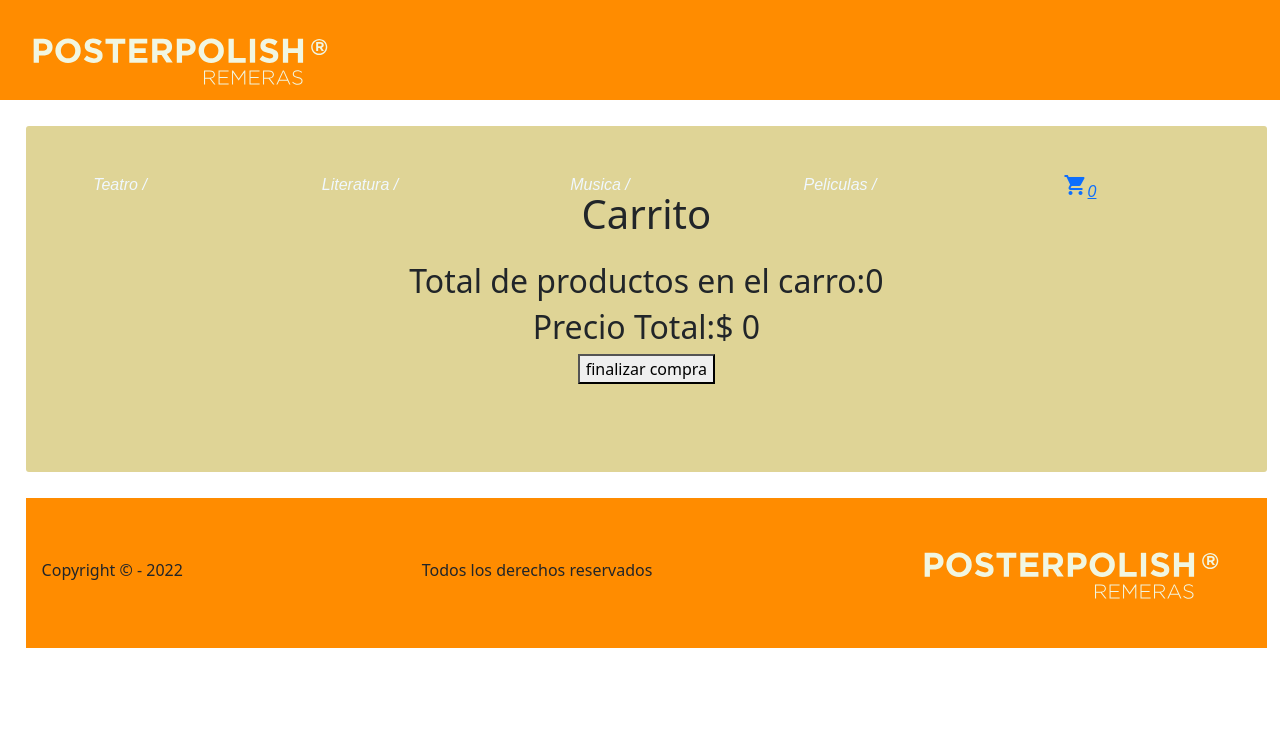
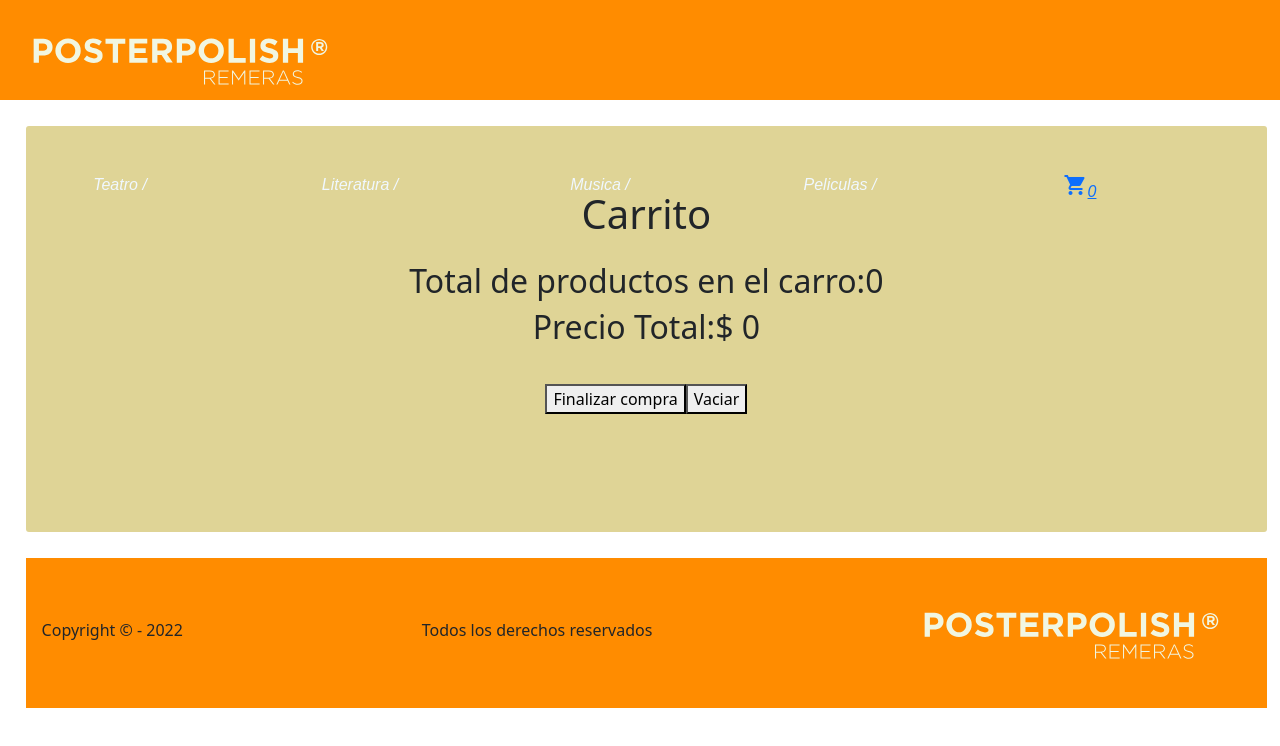
Before and after one commit to claudiodavid40/repoprueba, a React (Create React App) app: page /Carrito in a window 1280 px wide. Shown: the top 746 px of the page. Built offline with nearby package versions, Linux system fonts and the light colour scheme.

Commit message:
mejorando proyecto

```diff
--- a/src/components/Carrito.js
+++ b/src/components/Carrito.js
@@ -3,7 +3,7 @@ import CarritoLista from './CarritoLista';
 import {contexto} from "./miContexto";
 import{db} from "./firebase";
 import {collection , addDoc}from "firebase/firestore"
-import { toast } from 'react-toastify';
+
 
 
 const Carrito = () => {
@@ -11,6 +11,7 @@ const Carrito = () => {
   const {precio_total,carrito,vaciarCarrito,cantidad_total,preciototal,iconocarrito}=useContext(contexto)
   const [idCompra, setIdCompra] = useState("")
 
+const vaciarcarro=()=>{vaciarCarrito()}
 
 const guardarCompra=()=>{
 
@@ -30,6 +31,7 @@ const guardarCompra=()=>{
   }
 
 
+
   const consulta=addDoc(ordenesCollection,orden)
 
   consulta
@@ -37,7 +39,7 @@ const guardarCompra=()=>{
     setIdCompra(resultado.id)
   })
   .catch((err)=>{
-    toast.error(err)
+    console.log(err)
   })
 
 }
@@ -48,10 +50,13 @@ const guardarCompra=()=>{
     <div className='itemCarrito'>
     <h1>Carrito</h1>
     <CarritoLista carrito={carrito}/>
-    {/* <button onClick={handleClick}>vaciar</button> */}
+
     <h2>Total de productos en el carro:{iconocarrito()}</h2>
     <h2>Precio Total:$ {preciototal()}</h2>
-    <button onClick={guardarCompra}> finalizar compra</button>
+    <div className='botonescarro'>
+    <button onClick={guardarCompra}> Finalizar compra</button>
+    <button onClick={vaciarcarro}> Vaciar</button>
+    </div>
     <br></br>
     {idCompra && <h3>Felicitaciones! ha realizado con exito su compra.<br></br><span className='codigospan'>Código:{idCompra}</span></h3>}
 
--- a/src/components/CarritoItem.js
+++ b/src/components/CarritoItem.js
@@ -7,7 +7,7 @@ import { memo } from 'react'
 const CarritoItem = ({carrito, contador, id}) => {
 
 
-const {eliminarProducto}=useContext(contexto)
+const {eliminarProducto,cantidad_total}=useContext(contexto)
 
 
 
--- a/src/components/ItemCount.js
+++ b/src/components/ItemCount.js
@@ -3,7 +3,7 @@ import { useState } from "react";
 
 
 
-const ItemCount = ({ inicial, stock, onAdd }) => {
+const ItemCount = ({ inicial, stock, onAdd}) => {
   const [contador, setContador] = useState(inicial);
 
 
--- a/src/components/miContexto.js
+++ b/src/components/miContexto.js
@@ -1,6 +1,6 @@
 import React from "react";
 import { createContext } from "react";
-import { useState} from "react";
+import { useState } from "react";
 
 export const contexto = createContext();
 
@@ -8,8 +8,6 @@ const { Provider } = contexto;
 
 const MiCustomProvider = ({ children }) => {
   const [carrito, setCarrito] = useState([]);
-  const [cantidad_total, setCantidad_total] = useState(0);
-  const [precio_total, setPrecio_total] = useState(0);
 
   const estaEnCarrito = (id) => {
     return carrito && carrito.some((item) => item.id === id);
@@ -19,18 +17,14 @@ const MiCustomProvider = ({ children }) => {
     let cartProduct = { producto, contador, id };
 
     let cartAux = [];
-    const preciofinal=(producto.precio *contador);
-    setPrecio_total(preciofinal+precio_total)
 
     if (estaEnCarrito(id)) {
       cartProduct = carrito.find((item) => item.id === id);
-      setCantidad_total(cantidad_total+contador)
+      cartProduct.contador = cartProduct.contador + contador;
+
       cartAux = [...cartProduct];
-
     } else {
       cartAux = [cartProduct, ...carrito];
-
-      setCantidad_total(cantidad_total+contador)
     }
 
     setCarrito(cartAux);
@@ -44,16 +38,17 @@ const MiCustomProvider = ({ children }) => {
     setCarrito([]);
   };
 
-const iconocarrito=()=>{
-  return carrito.reduce((acum,i)=>acum +i.contador,0);
-}
-  const preciototal=()=>{
-    return carrito.reduce((acum,i)=>acum+i.contador*i.producto.precio,0);
-  }
+  const iconocarrito = () => {
+    return carrito.reduce((acum, i) => acum + i.contador, 0);
+  };
+  const preciototal = () => {
+    return carrito.reduce(
+      (acum, i) => acum + i.contador * i.producto.precio,
+      0
+    );
+  };
 
   const valorDelContexto = {
-    cantidad_total: cantidad_total,
-    precio_total: precio_total,
     preciototal,
     iconocarrito,
     carrito: carrito,
--- a/src/estilos.scss
+++ b/src/estilos.scss
@@ -196,3 +196,9 @@ footer{
 .codigospan{
     font-size: 18px;
 }
+.botonescarro{
+    display: flex;
+    flex-direction: row;
+    margin: 15px;
+    padding: 15px;
+}
```
Also changed, not shown: 1 other file (tests, documents, lock files or other folders).
